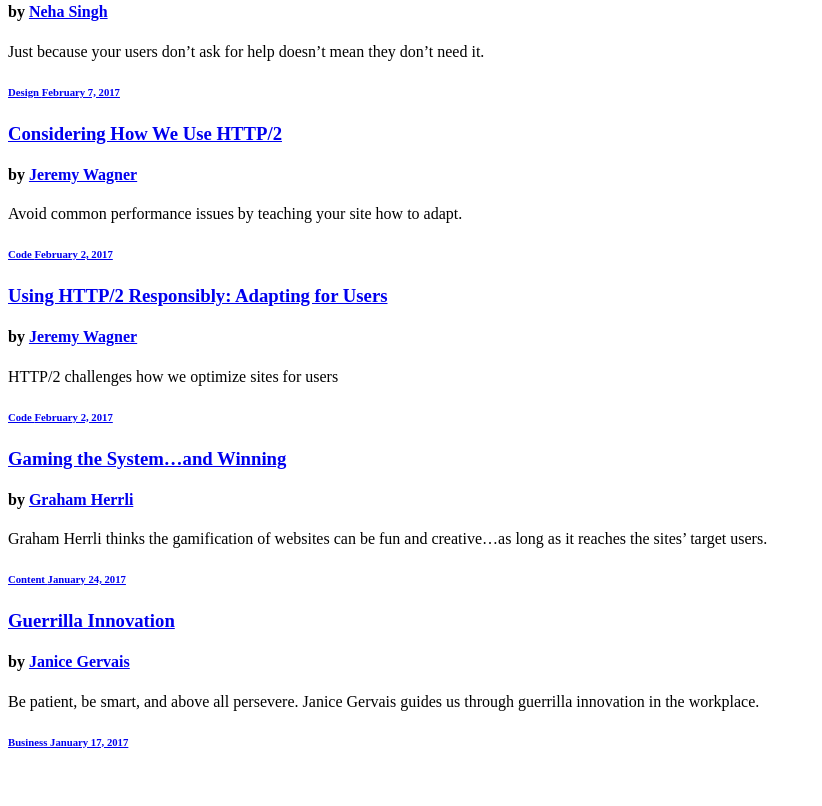
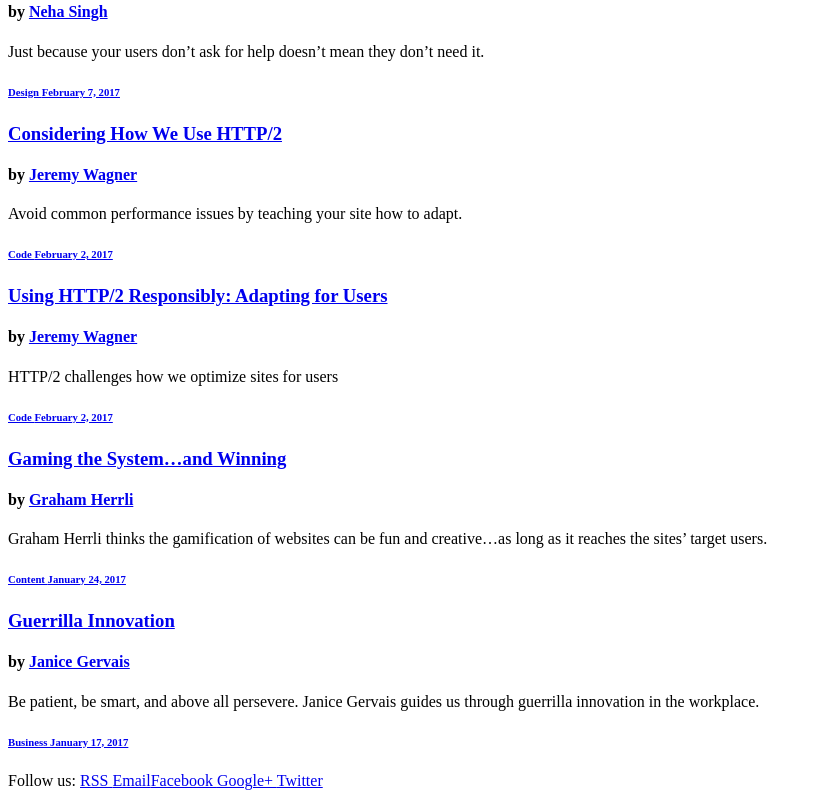
Before and after one commit to Boucherie/html-layout-assignment, a plain HTML site: page index.html in a window 1280 px wide. Shown: the part 2494-3300 px from the top of the page, without its empty margins (0-822 px from the left). Before the commit the page ends 3266 px from the top, so only its background shows below. Drawn offline with Linux system fonts and the light colour scheme.

Commit message:
added footer, Follow us set of faux links

```diff
--- a/index.html
+++ b/index.html
@@ -114,4 +114,11 @@
 
     </main>
   </body>
+
+  <footer>
+    <nav>
+
+    </nav>
+    <p>Follow us: <a href="#">RSS </a><a href="#">Email</a><a href="#">Facebook </a><a href="#">Google+ </a><a href="#">Twitter</a></p>
+  </footer>
 </html>
```
